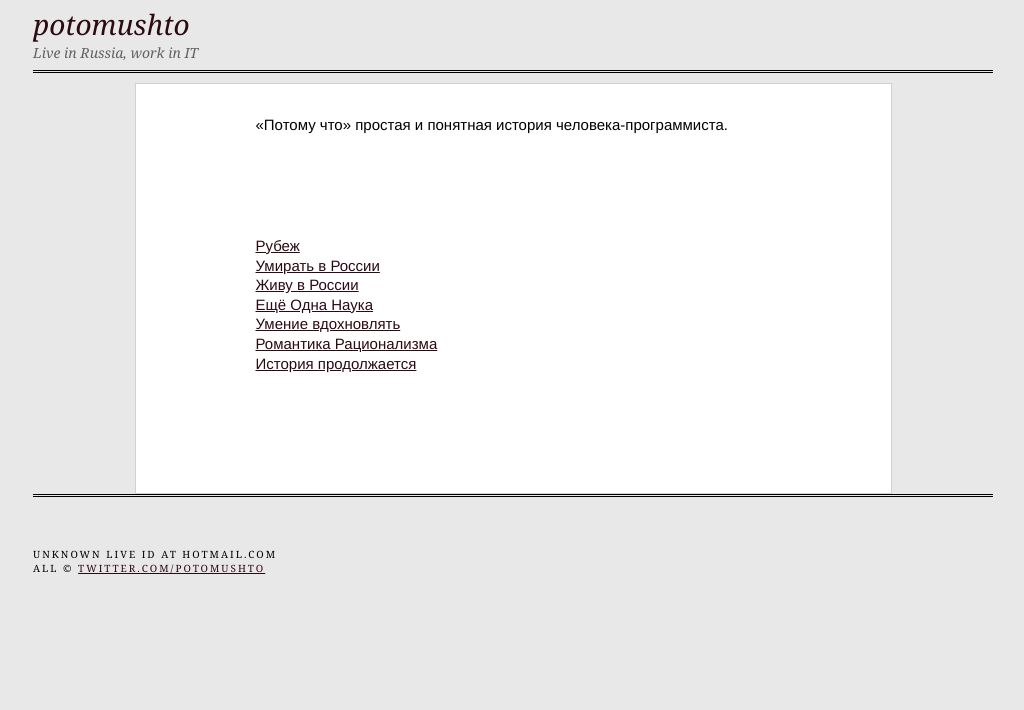
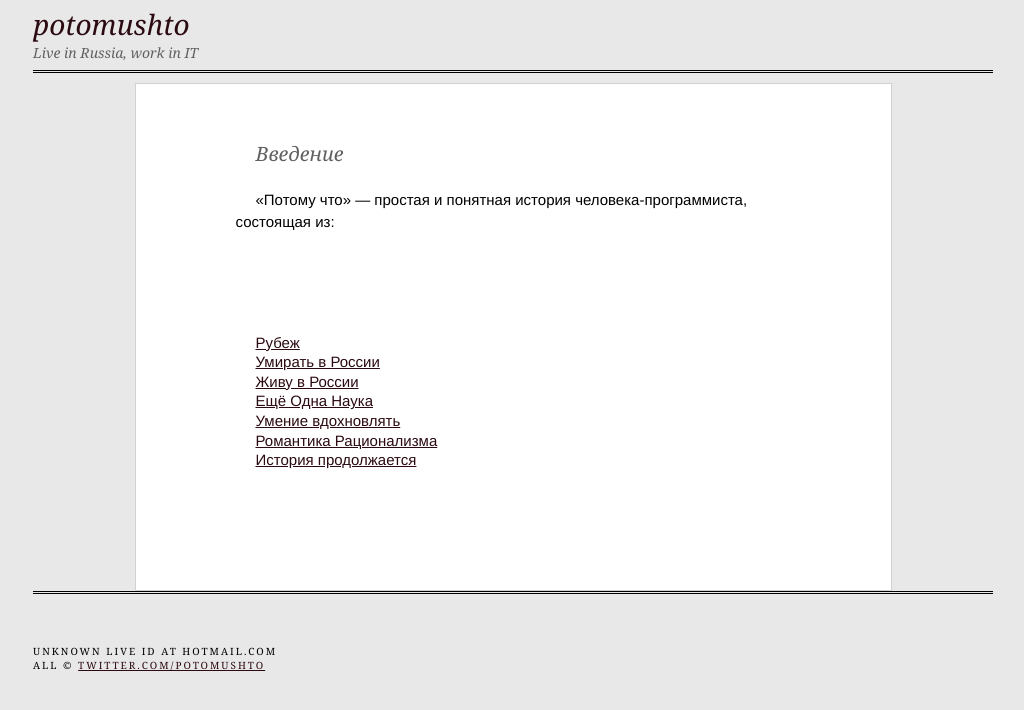
Before and after one commit to ptmt/ptmt.github.com, a Jekyll site: the page built from index.html, in a window 1280 px wide. Shown: the top 710 px of the page, without its empty margins (127-1151 px from the left). Built offline with Jekyll 4.4.1, drawn with Linux system fonts in a browser that asks for light colours; Markdown is read by kramdown in place of the engine named in the settings.

Commit message:
Update index.html

```diff
--- a/index.html
+++ b/index.html
@@ -5,7 +5,9 @@ title: вот почему
 
 <article>
 
-  <p>&laquo;Потому что&raquo; простая и понятная история человека-программиста.</p>
+  <h2>Введение</h2>
+
+  <p>&laquo;Потому что&raquo; &mdash; простая и понятная история человека-программиста, состоящая из:</p>
 
   <ul class="posts">
     {% for post in site.posts %}
```
